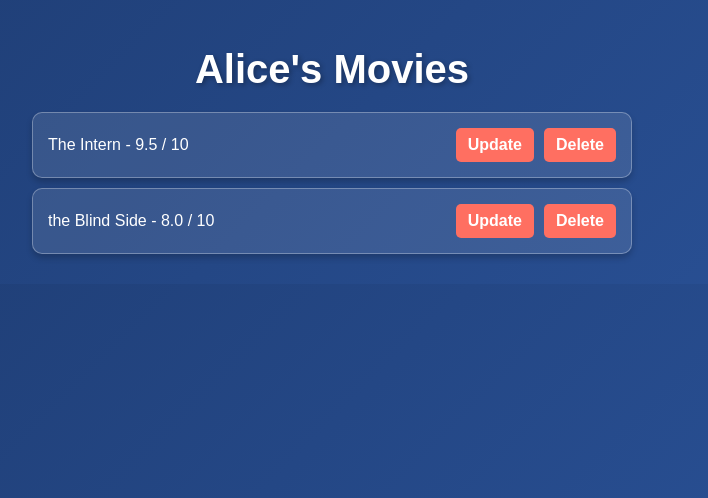
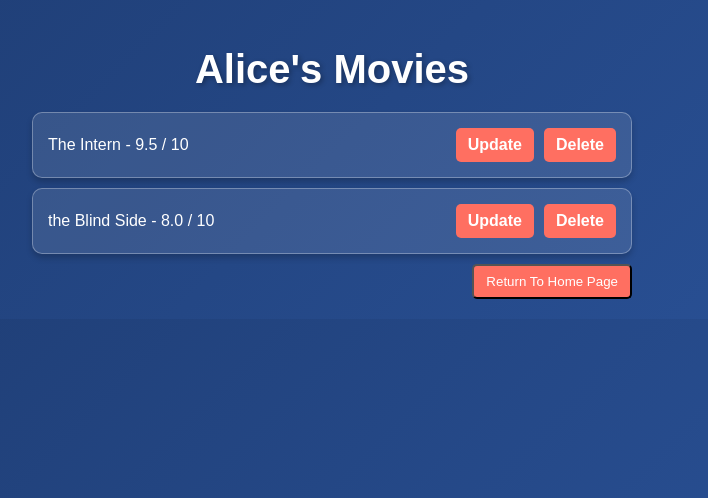
Before and after one commit to Preethicoder/moviweb_app, a Flask app: page /users/1 in a window 1280 px wide. Shown: the top 498 px of the page, without its empty margins (308-1016 px from the left). Run offline with Flask 3, Linux system fonts and the light colour scheme.

Commit message:
Made some changes

```diff
--- a/templates/user_movies.html
+++ b/templates/user_movies.html
@@ -75,7 +75,14 @@
         .actions a:hover {
             background-color: #ff8a73;
         }
-
+        button {
+        padding: 8px 12px;
+            border-radius: 5px;
+            background-color: #ff6f61;
+            color: #fff;
+            transition: background-color 0.3s ease;
+            float:right;
+            }
         @media (max-width: 768px) {
             h1 {
                 font-size: 2rem;
@@ -110,6 +117,7 @@
             </div>
         </li>
         {% endfor %}
+        <a href="{{ url_for('home') }}"> <button>Return To Home Page</button></a>
     </ul>
 </body>
 </html>
```
Also changed, not shown: templates/home_page.html (+8 -0 lines), DataManager/data/library.sqlite.
